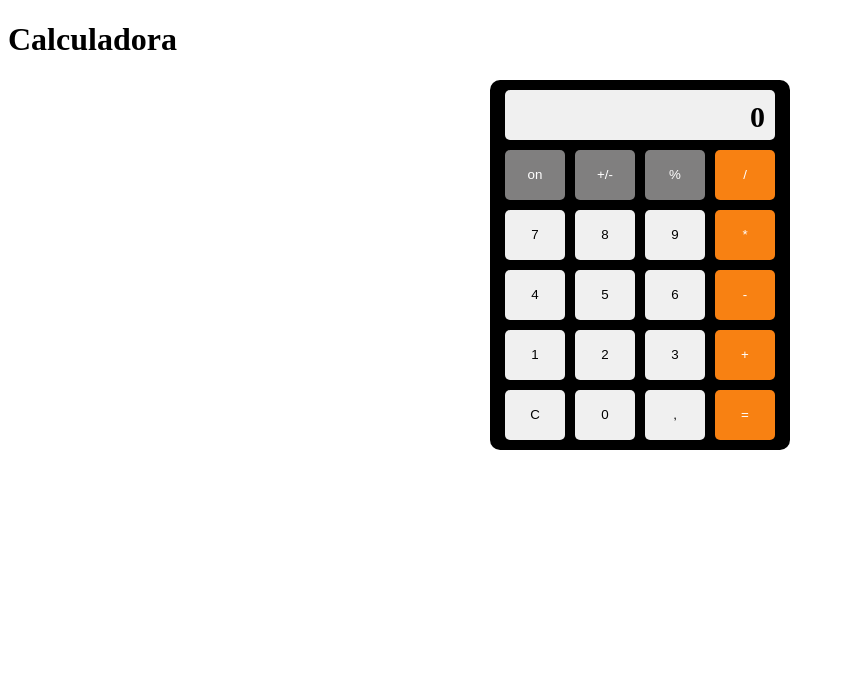
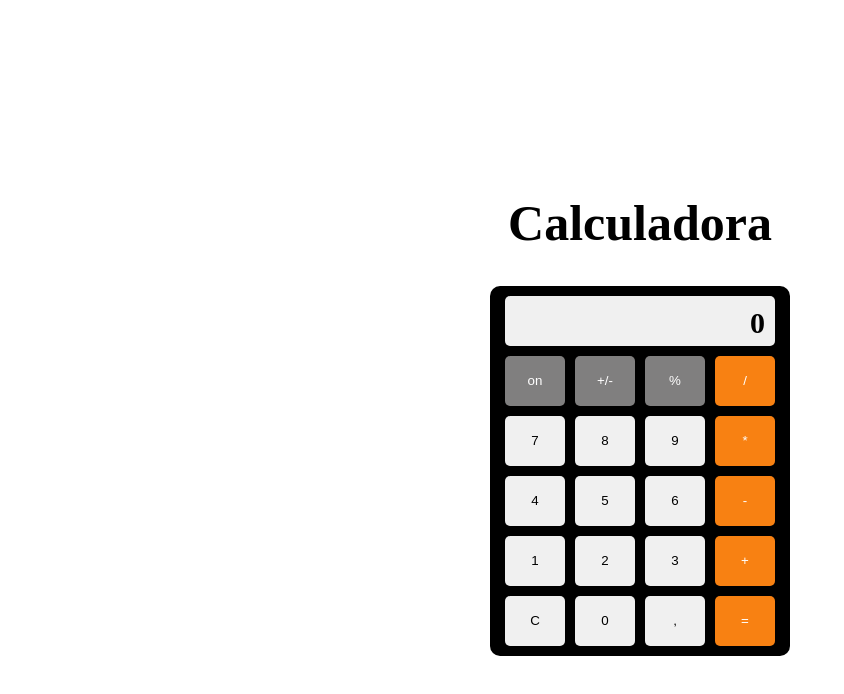
Before and after one commit to isaque-ds/calculadora, a plain HTML site: page index.html in a window 1280 px wide. Shown: the whole page, without its empty margins (0-844 px from the left). Drawn offline with Linux system fonts and the light colour scheme.

Commit message:
Ajustei o título

```diff
--- a/style.css
+++ b/style.css
@@ -7,6 +7,20 @@
     margin: 0 auto;
     border-radius: 10px;
     background-color: #000;
+}
+
+body {
+    display: flex;
+    flex-direction: column;
+    justify-content: center;
+    align-items: center;
+    height: 100vh;
+}
+
+h1 {
+    text-align: center;
+    font-size: 50px;
+    font-weight: bold;
 }
 
 #display {
```
